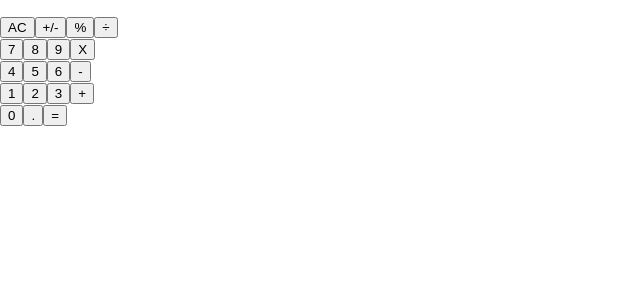
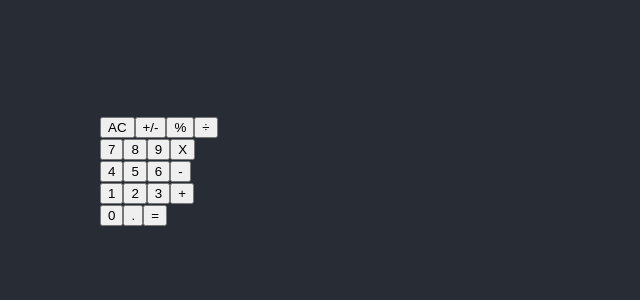
Before and after one commit to LamiaSristy/Calculator-App, a React (Create React App) app: page / in a window 1280 px wide. Shown: the top 300 px of the page, without its empty margins (0-640 px from the left). Built offline with nearby package versions, Linux system fonts and the light colour scheme.

Commit message:
Added functionalities for calculating numbers

```diff
--- a/src/App.css
+++ b/src/App.css
@@ -1,3 +1,9 @@
+
+body {
+  padding: 100px;
+  background-color: #282c34;
+}
+
 .App {
   text-align: center;
 }
@@ -5,6 +11,7 @@
 .App-logo {
   height: 40vmin;
   pointer-events: none;
+  color: white;
 }
 
 @media (prefers-reduced-motion: no-preference) {
--- a/src/components/ButtonPanel.js
+++ b/src/components/ButtonPanel.js
@@ -1,24 +1,32 @@
 import React from 'react';
 import PropTypes from 'prop-types';
+import Button from './Button';
 
-import Button from './Button';
-// import styles from './styles.module.css';
+const ButtonPanel = ({ buttons, clickHandler }) => {
+  const divList = [];
+  buttons.forEach(row => {
+    const list = [];
+    row.forEach(button => {
+      list.push(
+        <Button
+          name={button}
+          clickHandler={buttonName => clickHandler(buttonName)}
+          key={button}
+        />,
+      );
+    });
 
-const ButtonPanel = ({ buttons, clickHandler }) => (
-  <div>
-    {buttons.map((row, i) => (
-      <div key={`row${buttons[i][0]}`}>
-        {row.map(name => (
-          <Button
-            name={name}
-            clickHandler={buttonName => clickHandler(buttonName)}
-            key={name}
-          />
-        ))}
-      </div>
-    ))}
-  </div>
-);
+    divList.push(
+      <div key={`row${row[0]}`}>{list}</div>,
+    );
+  });
+
+  return (
+    <div>
+      {divList}
+    </div>
+  );
+};
 
 ButtonPanel.propTypes = {
   clickHandler: PropTypes.func.isRequired,
--- a/src/components/Display.js
+++ b/src/components/Display.js
@@ -1,7 +1,5 @@
 import React from 'react';
 import PropTypes from 'prop-types';
-
-// import styles from './styles.module.css';
 
 /* eslint-disable */
 const Display = ({ total, next, operation }) => {
```
Also changed, not shown: 1 other file (tests, documents, lock files or other folders).
